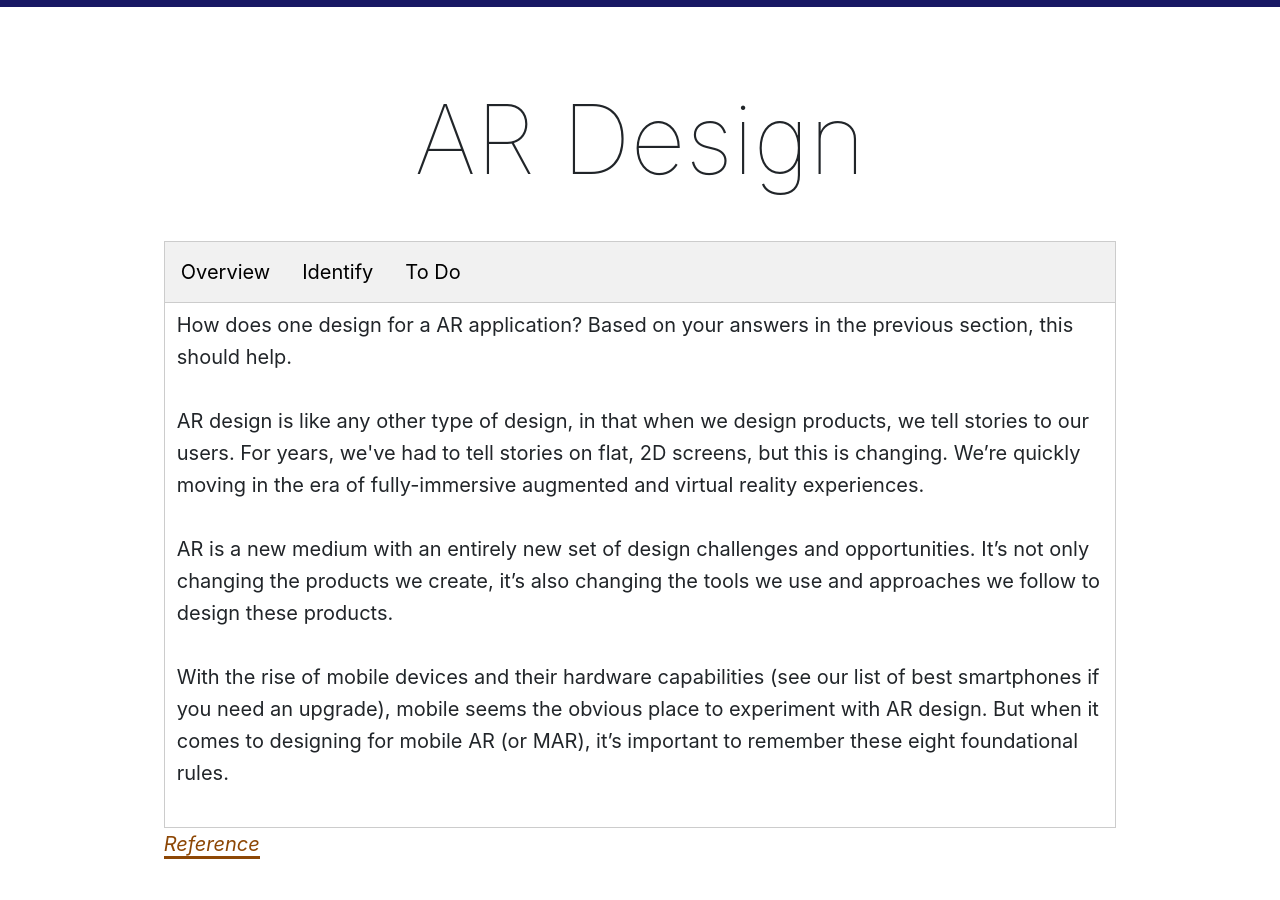
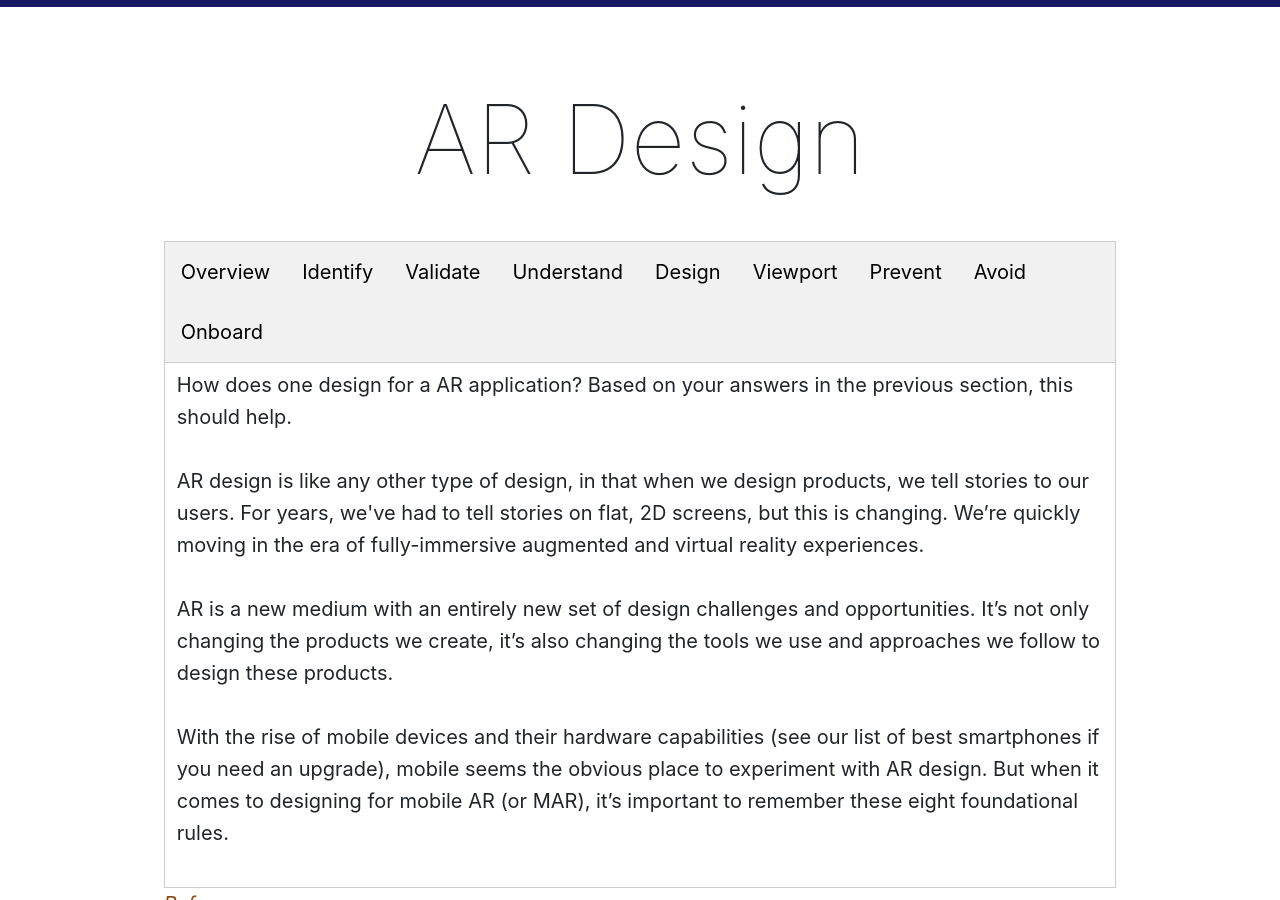
Before and after one commit to Montana-Media-Arts/391_ARVR-Fall2020, a Jekyll site: the page built from modules/week-3/_posts/2017-01-03-ar-design.md, in a window 1280 px wide and 900 px high, scrolled down 340 px. Built offline with Jekyll 4.4.1, drawn with Linux system fonts in a browser that asks for light colours; nearby versions of some CDN libraries.

Commit message:
Update 2017-01-03-ar-design.md

```diff
--- a/modules/week-3/_posts/2017-01-03-ar-design.md
+++ b/modules/week-3/_posts/2017-01-03-ar-design.md
@@ -8,7 +8,14 @@ module: 3
 <div class="tab">
   <button class="tablinks" onclick="openTab(event, 'Overview')">Overview</button>
   <button class="tablinks" onclick="openTab(event, 'Identify')">Identify</button>
-  <button class="tablinks" onclick="openTab(event, 'ToDo')">To Do</button>
+  <button class="tablinks" onclick="openTab(event, 'Validate')">Validate</button>
+  <button class="tablinks" onclick="openTab(event, 'Understand')">Understand</button>
+  <button class="tablinks" onclick="openTab(event, 'Design')">Design</button>
+  <button class="tablinks" onclick="openTab(event, 'Viewport')">Viewport</button>
+  <button class="tablinks" onclick="openTab(event, 'Prevent')">Prevent</button>
+  <button class="tablinks" onclick="openTab(event, 'Avoid')">Avoid</button>
+  <button class="tablinks" onclick="openTab(event, 'Onboard')">Onboard</button>
+
 </div>
 
 <div id="Overview" class="tabcontent" style="display:block">
```
